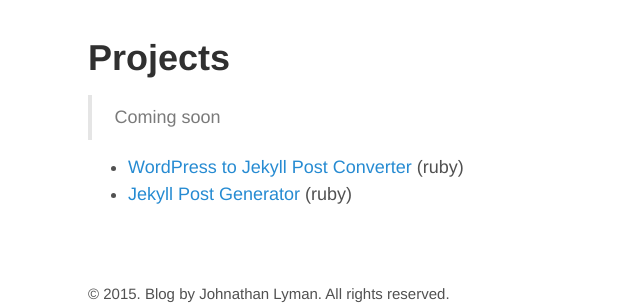
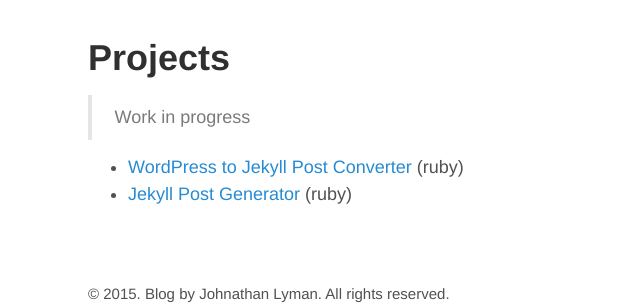
Before and after one commit to jelyman2/jelyman2.github.com, a Jekyll site: the page built from projects/index.md, in a window 1280 px wide. Shown: the part 133-438 px from the top of the page, without its empty margins (102-742 px from the left). Built offline with Jekyll 4.4.1, drawn with Linux system fonts in a browser that asks for light colours.

Commit message:
updated projects page

```diff
--- a/projects/index.md
+++ b/projects/index.md
@@ -3,7 +3,7 @@ layout: page
 title: Projects
 ---
 
-> Coming soon
+> Work in progress
 
 * [WordPress to Jekyll Post Converter](/projects/code/wordpress-jekyll-post-converter/) (ruby)
 * [Jekyll Post Generator](/projects/code/jekyll-post-generator/) (ruby)
```
